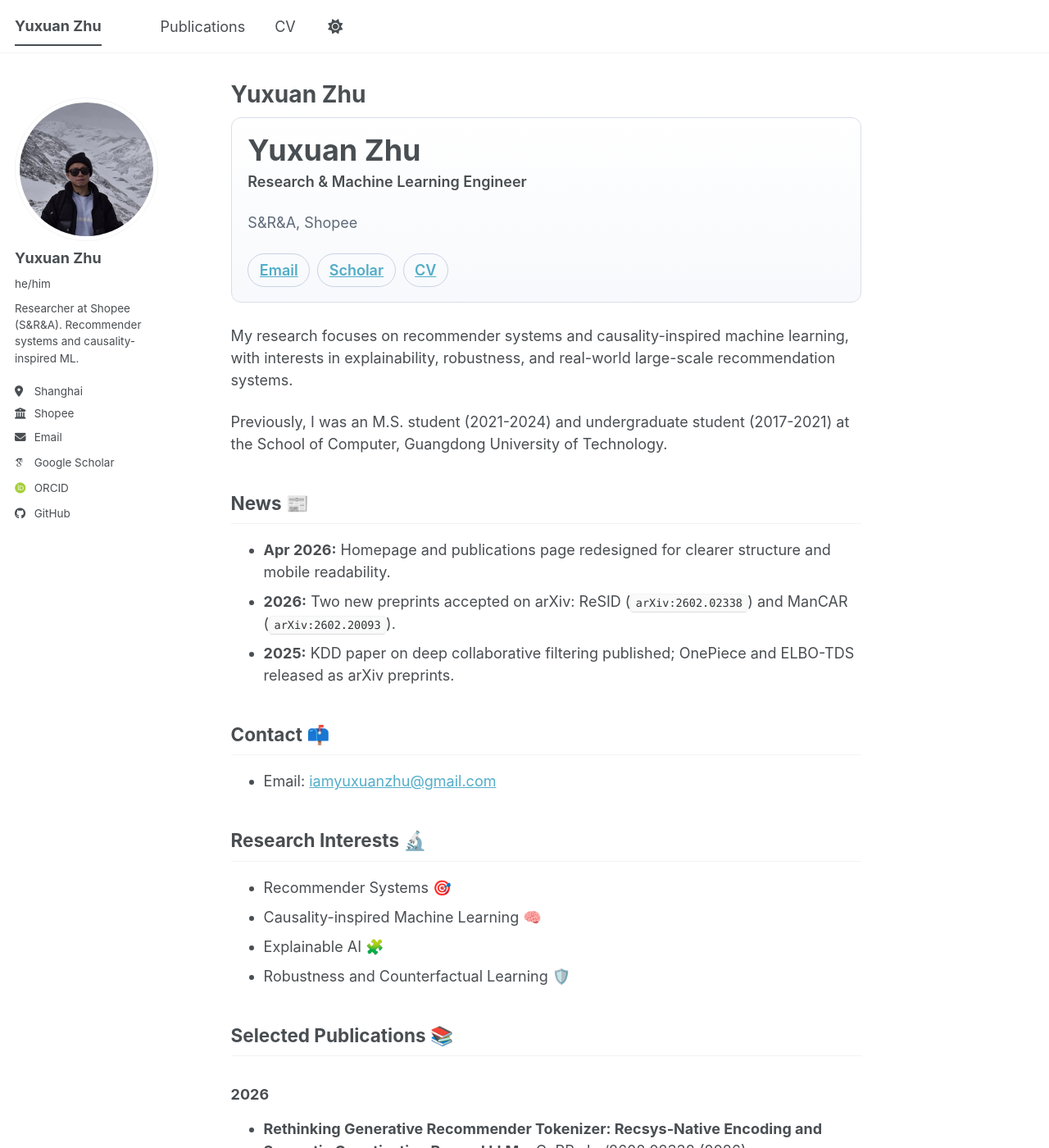
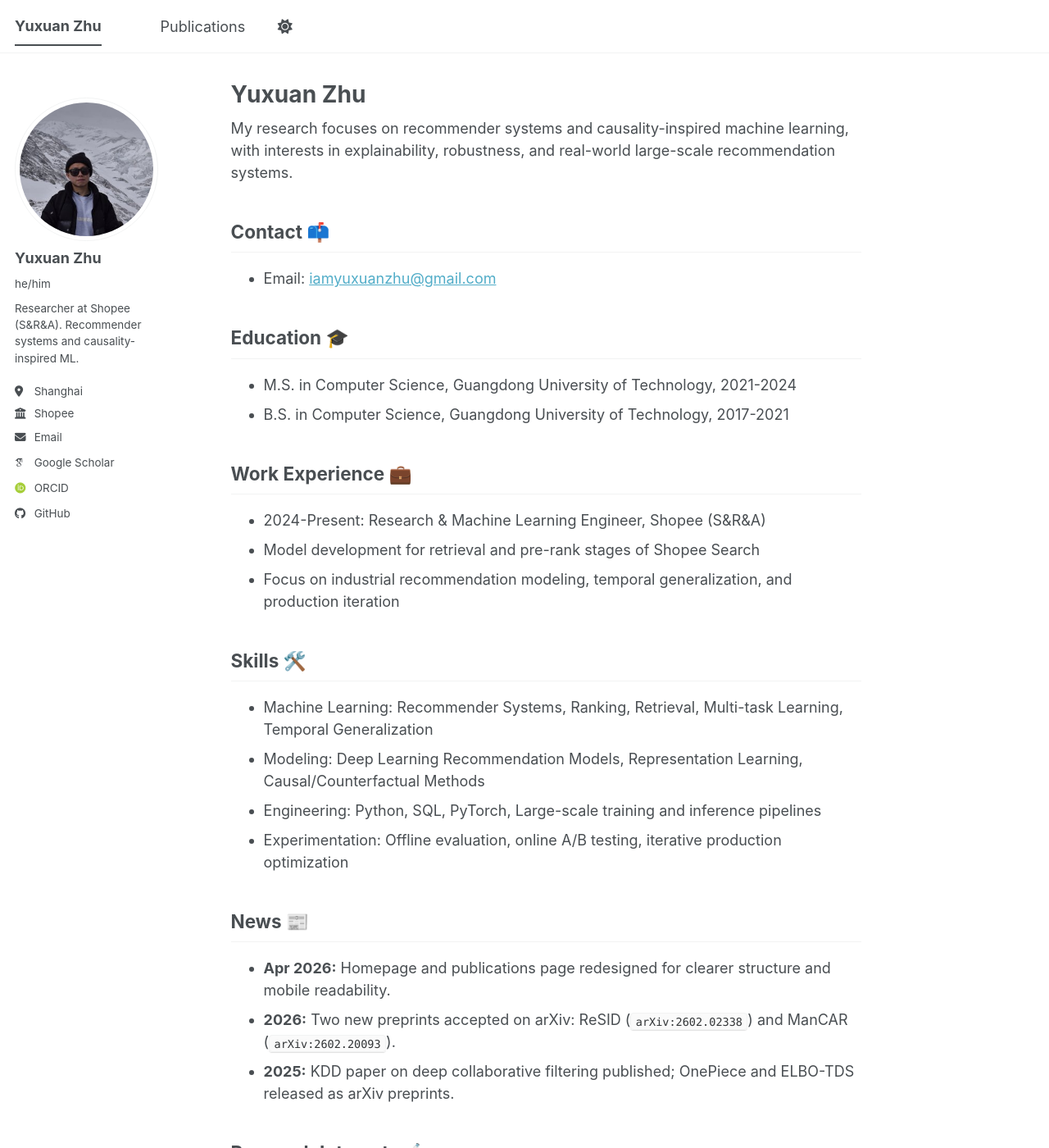
Before and after one commit to EthanChu7/yuxuan.zhu.github.io, a Jekyll site: the page built from _pages/about.md, in a window 1280 px wide and 1400 px high. Shown: the whole window at 82% size. Built offline with Jekyll 4.4.1, drawn with Linux system fonts in a browser that asks for light colours; some web fonts are replaced; a script bundle is joined from its source files by our own code; library files that are not in the unit come from our copies.

Commit message:
Remove hero and CV page; move profile sections to homepage

```diff
--- a/_data/navigation.yml
+++ b/_data/navigation.yml
@@ -1,6 +1,3 @@
 main:
   - title: "Publications"
     url: /publications/
-
-  - title: "CV"
-    url: /cv/
--- a/_pages/about.md
+++ b/_pages/about.md
@@ -7,30 +7,35 @@ redirect_from:
   - /about.html
 ---
 
-<div class="hero-card">
-  <h1 class="hero-name">Yuxuan Zhu</h1>
-  <p class="hero-title">Research &amp; Machine Learning Engineer</p>
-  <p class="hero-affiliation">S&amp;R&amp;A, Shopee</p>
-  <div class="hero-actions">
-    <a class="hero-btn" href="mailto:iamyuxuanzhu@gmail.com">Email</a>
-    <a class="hero-btn" href="https://scholar.google.com/citations?hl=en&user=iqf_6DYAAAAJ">Scholar</a>
-    <a class="hero-btn" href="/yuxuan.zhu.github.io/cv/">CV</a>
-  </div>
-</div>
-
 My research focuses on recommender systems and causality-inspired machine learning, with interests in explainability, robustness, and real-world large-scale recommendation systems.
 
-Previously, I was an M.S. student (2021-2024) and undergraduate student (2017-2021) at the School of Computer, Guangdong University of Technology.
+## Contact 📫
+
+- Email: [iamyuxuanzhu@gmail.com](mailto:iamyuxuanzhu@gmail.com)
+
+## Education 🎓
+
+- M.S. in Computer Science, Guangdong University of Technology, 2021-2024
+- B.S. in Computer Science, Guangdong University of Technology, 2017-2021
+
+## Work Experience 💼
+
+- 2024-Present: Research & Machine Learning Engineer, Shopee (S&R&A)
+- Model development for retrieval and pre-rank stages of Shopee Search
+- Focus on industrial recommendation modeling, temporal generalization, and production iteration
+
+## Skills 🛠️
+
+- Machine Learning: Recommender Systems, Ranking, Retrieval, Multi-task Learning, Temporal Generalization
+- Modeling: Deep Learning Recommendation Models, Representation Learning, Causal/Counterfactual Methods
+- Engineering: Python, SQL, PyTorch, Large-scale training and inference pipelines
+- Experimentation: Offline evaluation, online A/B testing, iterative production optimization
 
 ## News 📰
 
 - **Apr 2026:** Homepage and publications page redesigned for clearer structure and mobile readability.
 - **2026:** Two new preprints accepted on arXiv: ReSID (`arXiv:2602.02338`) and ManCAR (`arXiv:2602.20093`).
 - **2025:** KDD paper on deep collaborative filtering published; OnePiece and ELBO-TDS released as arXiv preprints.
-
-## Contact 📫
-
-- Email: [iamyuxuanzhu@gmail.com](mailto:iamyuxuanzhu@gmail.com)
 
 ## Research Interests 🔬
 
--- a/assets/css/main.scss
+++ b/assets/css/main.scss
@@ -42,50 +42,7 @@
     "vendor/font-awesome/brands"
 ;
 
-/* Homepage hero + mobile polish */
-.hero-card {
-  margin: 0 0 1.5rem;
-  padding: 1rem 1.1rem;
-  border: 1px solid #d9dee8;
-  border-radius: 12px;
-  background: linear-gradient(180deg, #ffffff 0%, #f7f9fc 100%);
-}
-
-.hero-name {
-  margin: 0 0 0.15rem;
-  font-size: 2rem;
-}
-
-.hero-title {
-  margin: 0;
-  font-weight: 600;
-}
-
-.hero-affiliation {
-  margin: 0.1rem 0 0.9rem;
-  color: #5f6b7a;
-}
-
-.hero-actions {
-  display: flex;
-  flex-wrap: wrap;
-  gap: 0.5rem;
-}
-
-.hero-btn {
-  display: inline-block;
-  padding: 0.35rem 0.75rem;
-  border: 1px solid #c9d2e3;
-  border-radius: 999px;
-  text-decoration: none;
-  font-weight: 600;
-}
-
-.hero-btn:hover {
-  text-decoration: none;
-  border-color: #96aacf;
-}
-
+/* Mobile/readability polish */
 /* Wrap long links/titles cleanly across content */
 .page__content a,
 .archive__item-title a,
@@ -110,8 +67,4 @@
     font-size: 0.92rem;
     line-height: 1.35;
   }
-
-  .hero-name {
-    font-size: 1.6rem;
-  }
 }
```
Also changed, not shown: _pages/cv.md (deleted, +0 -39 lines).
